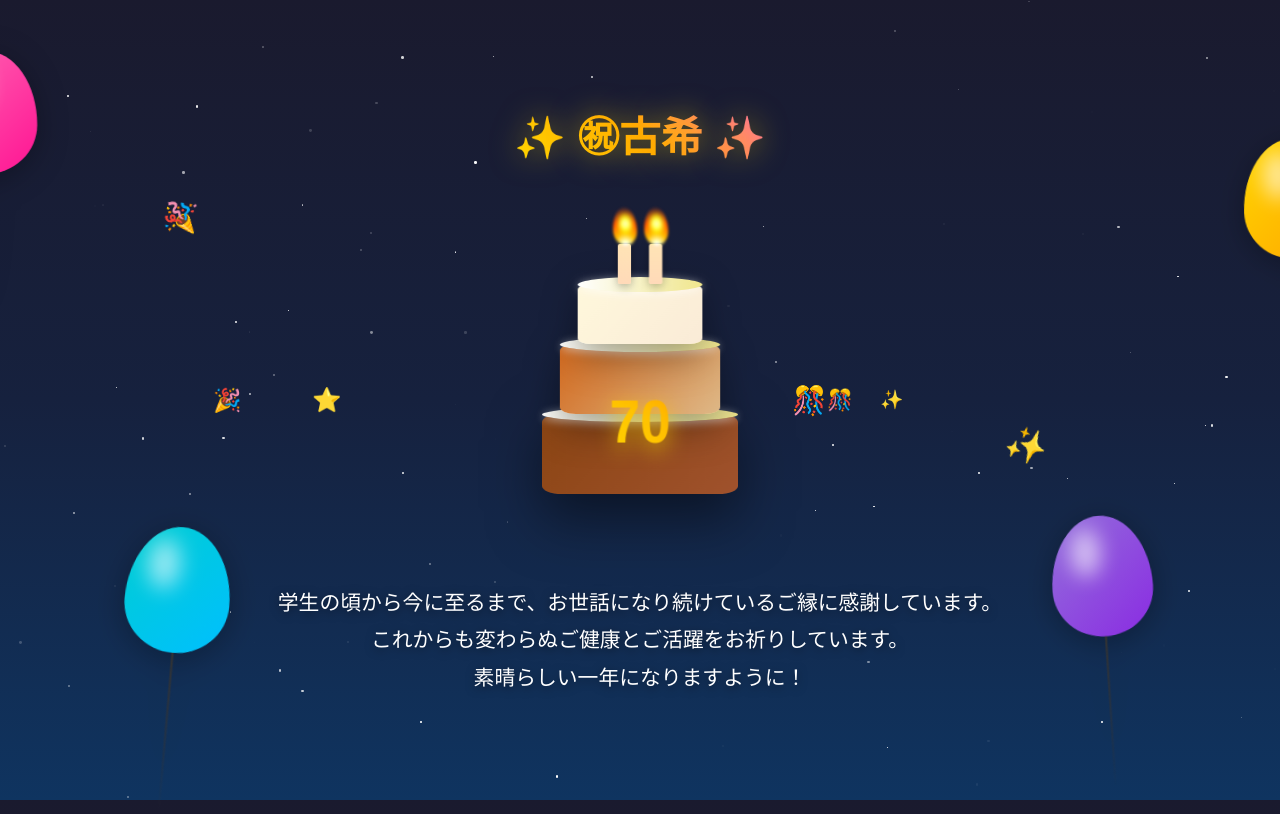
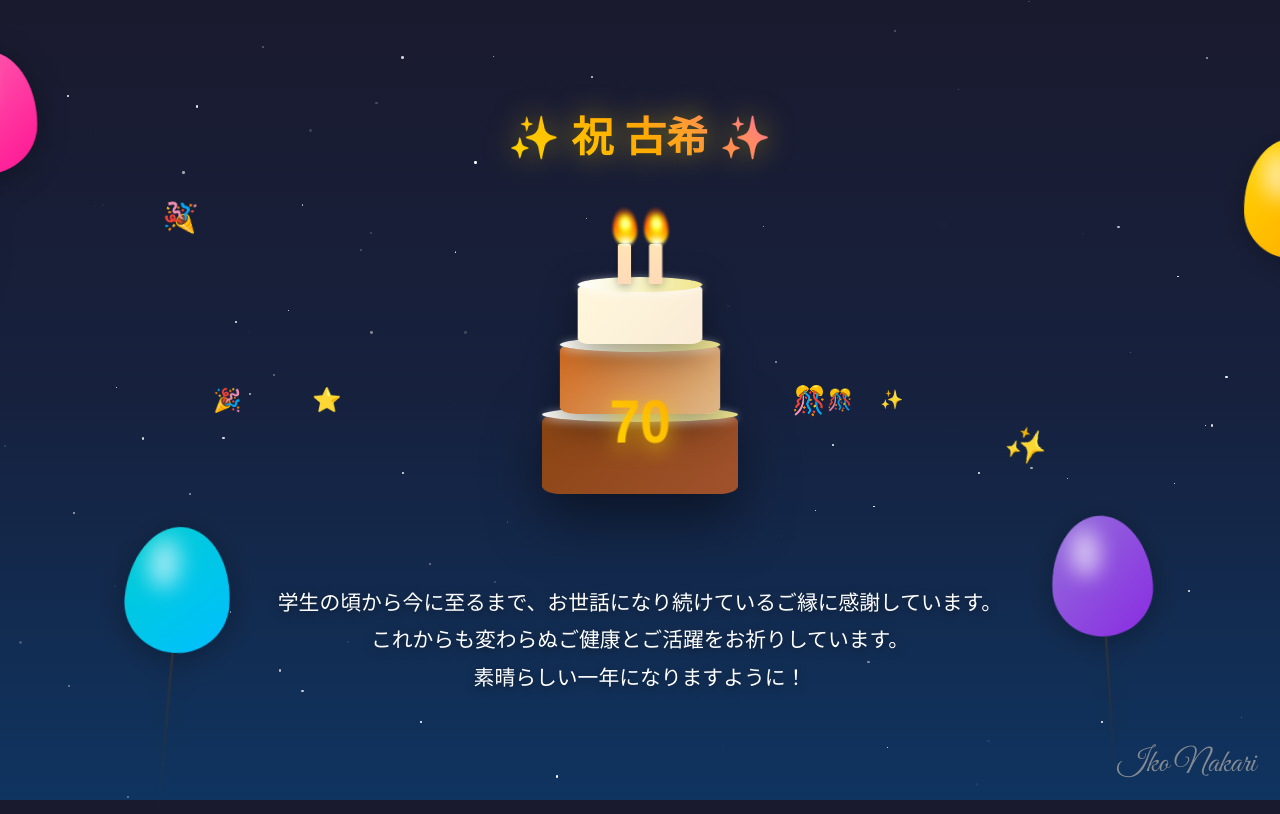
Before and after one commit to nakarin0528/dr-nishino-hb, a plain HTML site: page index.html in a window 1280 px wide. Shown: the top 814 px of the page. Drawn offline with Linux system fonts and the light colour scheme.

Commit message:
chore add signature

```diff
--- a/index.html
+++ b/index.html
@@ -5,6 +5,8 @@
   <meta charset="UTF-8">
   <meta name="viewport" content="width=device-width, initial-scale=1.0, user-scalable=no">
   <title>古希おめでとうございます</title>
+  <!-- Google Fonts: Great Vibes 筆記体 -->
+  <link href="https://fonts.googleapis.com/css2?family=Great+Vibes&display=swap" rel="stylesheet">
   <style>
     * {
       margin: 0;
@@ -22,6 +24,20 @@
       font-family: 'Hiragino Sans', 'Meiryo', sans-serif;
       overflow: hidden;
       position: relative;
+    }
+
+    /* 筆記体署名 */
+    .signature {
+      position: fixed;
+      right: 24px;
+      bottom: 16px;
+      font-family: 'Great Vibes', cursive;
+      font-size: 2rem;
+      color: #a0a0a0;
+      opacity: 0.8;
+      pointer-events: none;
+      user-select: none;
+      z-index: 1000;
     }
 
     /* 星空の背景 */
@@ -478,7 +494,7 @@
 
   <!-- メインコンテンツ -->
   <div class="container">
-    <h1 class="main-message">✨ ㊗古希 ✨</h1>
+    <h1 class="main-message">✨ 祝 古希 ✨</h1>
 
     <div class="cake-container">
       <div class="cake-layer layer-bottom">
@@ -509,6 +525,8 @@
       素晴らしい一年になりますように！
     </div>
   </div>
+
+
 
   <script>
     // 星を生成
@@ -602,6 +620,7 @@
       createTapEffect(e.touches[0]);
     });
   </script>
+  <div class="signature">Iko Nakari</div>
 </body>
 
 </html>
```
